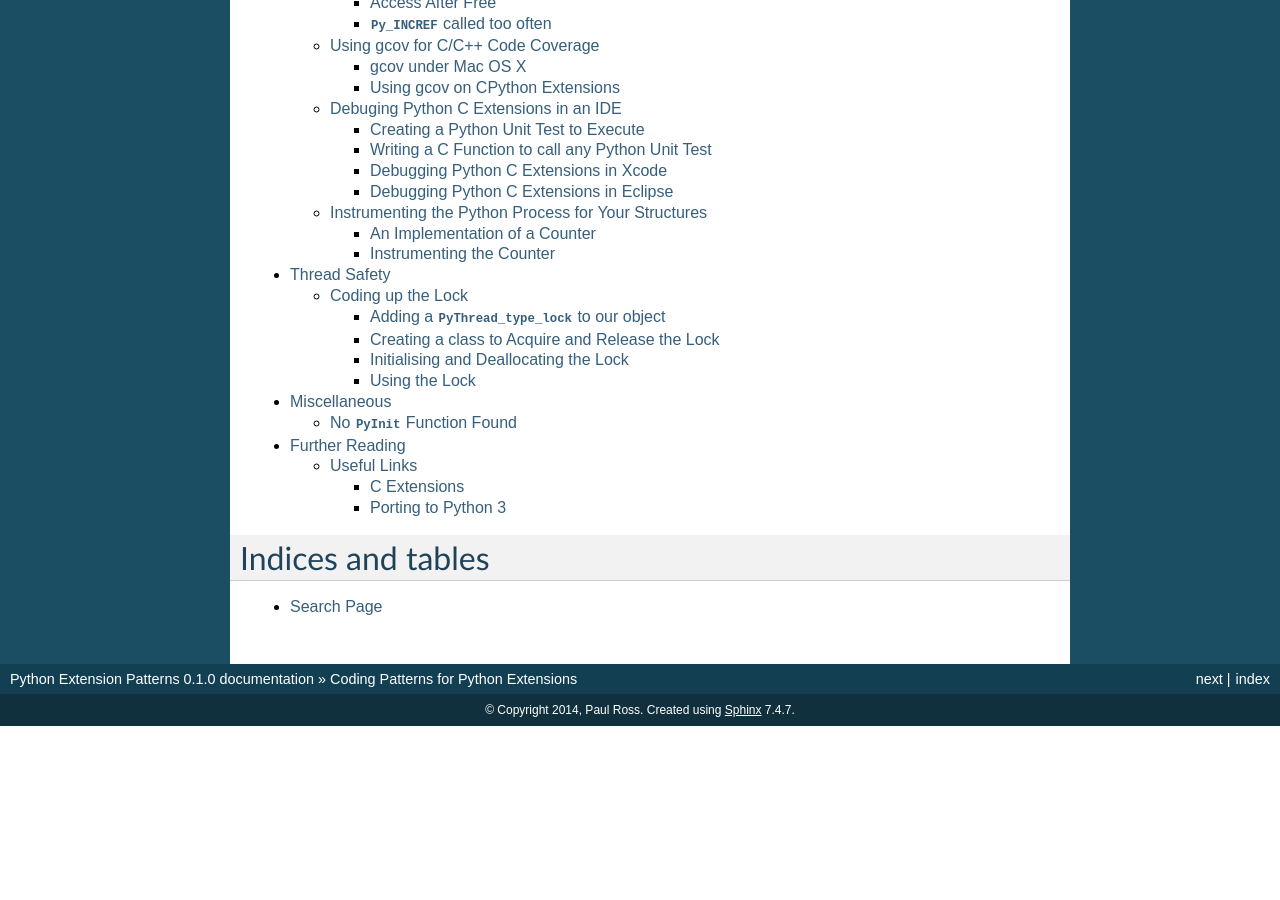
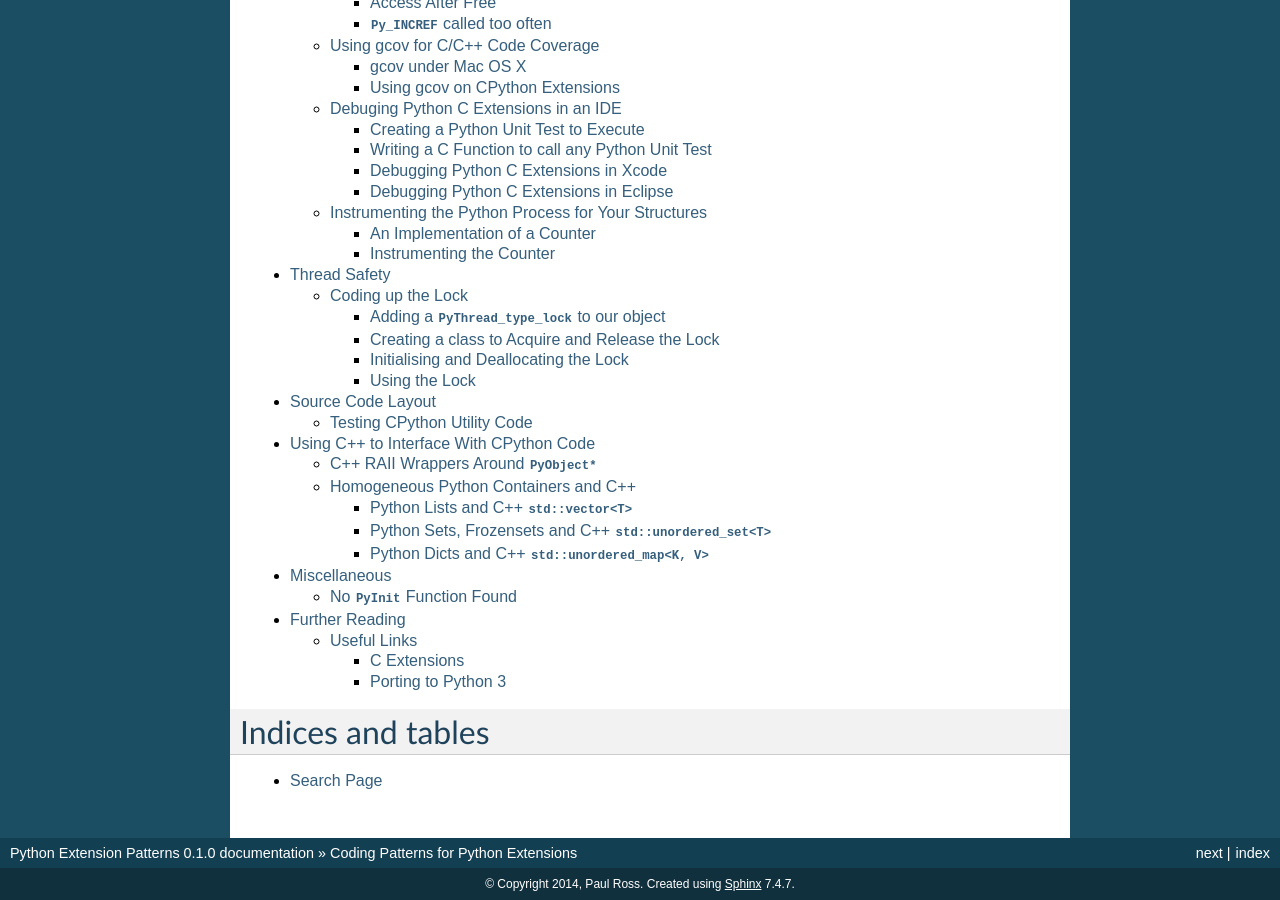
Before and after one commit to paulross/PythonExtensionPatterns, a Sphinx documentation site: the page built from doc/sphinx/source/index.rst, in a window 1280 px wide and 900 px high, scrolled down 1585 px. Built offline with Sphinx 7.4.7, drawn with Linux system fonts in a browser that asks for light colours; before the commit the page ends 2311 px from its top, so only the background shows below that; some of the changed lines change nothing that is shown.

Commit message:
Adds generic use of C++. Adds source code layout.

```diff
--- /dev/null
+++ b/doc/sphinx/source/code_layout.rst
@@ -0,0 +1,51 @@
+.. highlight:: python
+    :linenothreshold: 10
+
+.. toctree::
+    :maxdepth: 3
+
+=================================
+Source Code Layout
+=================================
+
+I find it useful to physically separate out the source code into different categories:
+
++-------------------+------------+--------------------------+-----------+----------+--------------------------------------------------+
+| Category          | Language   | ``#include <Python.h>``? | Testable? |  Where?  | Description                                      |
++===================+============+==========================+===========+==========+==================================================+
+| Pure Python       | Python     | No                       | Yes       | ``py/``  | Regular Python code tested by pytest or similar. |
++-------------------+------------+--------------------------+-----------+----------+--------------------------------------------------+
+| CPython interface | Mostly C   | Yes                      | No        | ``cpy/`` | C code that defines Python modules and classes.  |
+|                   |            |                          |           |          | Functions that are exposed directly to Python.   |
++-------------------+------------+--------------------------+-----------+----------+--------------------------------------------------+
+| CPython utilities | C, C++     | Yes                      | Yes       | ``cpy/`` | Utility C/C++ code that works with Python        |
+|                   |            |                          |           |          | objects but these functions that are *not*       |
+|                   |            |                          |           |          | exposed directly to Python.                      |
+|                   |            |                          |           |          | This code can be tested in a C/C++ environment   |
+|                   |            |                          |           |          | with a specialised test framework.               |
+|                   |            |                          |           |          | See :ref:`cpp_and_cpython` for some examples.    |
++-------------------+------------+--------------------------+-----------+----------+--------------------------------------------------+
+| C/C++ core        | C, C++     | No                       | Yes       | ``cpp/`` | C/C++ code that knows nothing about Python.      |
+|                   |            |                          |           |          | This code can be tested in a C/C++ environment   |
+|                   |            |                          |           |          | with a standard C/C++ test framework.            |
++-------------------+------------+--------------------------+-----------+----------+--------------------------------------------------+
+
+
+--------------------------------------
+Testing CPython Utility Code
+--------------------------------------
+
+When making Python C API calls from a C/C++ environment it is important to initialise the Python interpreter. For example, this small program segfaults:
+
+.. code-block:: sh
+
+    #include <Python.h>
+
+    int main(int /* argc */, const char *[] /* argv[] */) {
+        PyErr_Format(PyExc_TypeError, "Stuff",);
+        return 0;
+    }
+
+The reason is that ``PyErr_Format`` calls ``PyThreadState *thread_state = PyThreadState_Get();`` theen ``thread_state`` will be NULL unless the Python interpreter is initialised.
+
+So you need to call ``Py_Initialize()`` to set up statically allocated interpreter data. Alternativley put ``if (! Py_IsInitialized()) Py_Initialize();`` in every test. See: `https://docs.python.org/3/c-api/init.html <https://docs.python.org/3/c-api/init.html>`_
--- /dev/null
+++ b/doc/sphinx/source/cpp_and_cpython.rst
@@ -0,0 +1,459 @@
+.. highlight:: cpp
+    :linenothreshold: 10
+
+.. toctree::
+    :maxdepth: 3
+
+.. _cpp_and_cpython:
+
+********************************************
+Using C++ to Interface With CPython Code
+********************************************
+
+.. code-block:: cpp
+
+    /* Returns non zero if Python is initialised and there is no Python error set.
+     * The second version also checks that the given pointer is non-NULL
+     * Use this thus, it will do nothing if NDEBUG is defined:
+     *
+     * assert(cpython_asserts());
+     * assert(cpython_asserts(p));
+     */
+    int cpython_asserts() {
+        return Py_IsInitialized() && PyErr_Occurred() == NULL;
+    }
+
+    int cpython_asserts(PyObject *pobj) {
+        return cpython_asserts() && pobj != NULL;
+    }
+
+
+============================================
+C++ RAII Wrappers Around ``PyObject*``
+============================================
+
+It is sometimes useful to wrap up a ``PyObject*`` in a class that will manage the reference count:
+
+.. code-block:: cpp
+
+    /** General wrapper around a PyObject*.
+     * This decrements the reference count on destruction.
+     */
+    class DecRefDtor {
+    public:
+        DecRefDtor(PyObject *ref) : m_ref { ref } {}
+        Py_ssize_t ref_count() const { return m_ref ? Py_REFCNT(m_ref) : 0; }
+        // Allow setting of the (optional) argument with
+        // PyArg_ParseTupleAndKeywords
+        PyObject **operator&() {
+            Py_XDECREF(m_ref);
+            m_ref = NULL;
+            return &m_ref;
+        }
+        // Access the argument or the default if default.
+        operator PyObject*() const {
+            return m_ref;
+        }
+        // Test if constructed successfully from the new reference.
+        explicit operator bool() { return m_ref != NULL; }
+        ~DecRefDtor() { Py_XDECREF(m_ref); }
+    protected:
+        PyObject *m_ref;
+    };
+
+There are two useful sub-classes, one for borrowed references, one for new references that are temporary:
+
+.. code-block:: cpp
+
+    /** Wrapper around a PyObject* that is a borrowed reference.
+     * This increments the reference count on construction and
+     * decrements the reference count on destruction.
+     */
+    class BorrowedRef : public DecRefDtor {
+    public:
+        BorrowedRef(PyObject *borrowed_ref) : DecRefDtor(borrowed_ref) {
+            Py_XINCREF(m_ref);
+        }
+    };
+
+    /** Wrapper around a PyObject* that is a new reference.
+     * This owns the reference so does not increment it on construction but
+     * does decrement it on destruction.
+     */
+    class NewRef : public DecRefDtor {
+    public:
+        NewRef(PyObject *new_ref) : DecRefDtor(new_ref) {}
+    };
+
+
+============================================
+Homogeneous Python Containers and C++
+============================================
+
+Here are some useful generic functions that can convert homogeneous Python containers to and from their C++ STL equivalents. They use function pointers to identify the conversion function from Python to C++ objects.
+
+Here are a couple of such functions that convert ``PyObject*`` to and from ``std::string``:
+
+.. code-block:: cpp
+
+    PyObject *std_string_to_py_utf8(const std::string &str) {
+        return PyUnicode_FromStringAndSize(str.c_str(), str.size());
+    }
+
+    std::string py_utf8_to_std_string(PyObject *py_str) {
+        assert(cpython_asserts(py_str));
+        std::string r;
+
+        if (PyUnicode_Check(py_str)) {
+            if (! PyUnicode_READY(py_str)) {
+                if (PyUnicode_KIND(py_str) == PyUnicode_1BYTE_KIND) {
+                    // Python 3 and its minor versions (they vary)
+                    //    const Py_UCS1 *pChrs = PyUnicode_1BYTE_DATA(pyStr);
+                    //    result = std::string(reinterpret_cast<const char*>(pChrs));
+    #if PY_MAJOR_VERSION >= 3
+                    r = std::string((char*)PyUnicode_1BYTE_DATA(py_str));
+    #else
+                    // Nasty cast away constness because PyString_AsString takes non-const in Py2
+                    r = std::string((char*)PyString_AsString(const_cast<PyObject *>(py_str)));
+    #endif
+                } else {
+                    PyErr_Format(PyExc_ValueError, "In %s \"py_str\" not utf-8", __FUNCTION__);
+                }
+            } else {
+                PyErr_Format(PyExc_ValueError, "In %s \"py_str\" failed PyUnicode_READY()", __FUNCTION__);
+            }
+        } else {
+            PyErr_Format(PyExc_TypeError, "Argument to %s must be unicode string not \"%s\"",
+                         __FUNCTION__, Py_TYPE(py_str)->tp_name);
+        }
+        return r;
+    }
+
+
+
+--------------------------------------------
+Python Lists and C++ ``std::vector<T>``
+--------------------------------------------
+
+^^^^^^^^^^^^^^^^^^^^^^^^^^^^^^^^^^^^^^^^^^^^
+Python ``list`` to C++ ``std::vector<T>``
+^^^^^^^^^^^^^^^^^^^^^^^^^^^^^^^^^^^^^^^^^^^^
+
+This converts a python list to a ``std::vector<T>``. ``ConvertToT`` is a function pointer to a function that takes a ``PyObject*`` and returns an instance of a ``T`` type. On failure to to convert a ``PyObject*`` this function should set a Python error (making ``PyErr_Occurred()`` non-NULL) and return a default ``T``. On failure this function sets PyErr_Occurred() and the return value will be empty.
+
+.. code-block:: cpp
+
+    template <typename T>
+    std::vector<T>
+    py_list_to_std_vector(PyObject *py_list, T (*ConvertToT)(PyObject *)) {
+        assert(cpython_asserts(py_list));
+        std::vector<T> cpp_vector;
+
+        if (PyList_Check(py_list)) {
+            cpp_vector.reserve(PyList_GET_SIZE(py_list));
+            for (Py_ssize_t i = 0; i < PyList_GET_SIZE(py_list); ++i) {
+                cpp_vector.emplace(cpp_vector.end(),
+                                   (*ConvertToT)(PyList_GetItem(py_list, i)));
+                if (PyErr_Occurred()) {
+                   cpp_vector.clear();
+                   break;
+                }
+            }
+        } else {
+            PyErr_Format(PyExc_TypeError,
+                         "Argument \"py_list\" to %s must be list not \"%s\"",
+                         __FUNCTION__, Py_TYPE(py_list)->tp_name);
+        }
+        return cpp_vector;
+    }
+
+If we have a function ``PyObject *std_string_to_py_utf8(const std::string &);`` we can use this thus:
+
+.. code-block:: cpp
+
+    std::vector<std::string> cpp_vector;
+    // Initialise cpp_vector...
+    PyObject *py_list = std_vector_to_py_list(cpp_vector, &std_string_to_py_utf8);
+    if (! py_list) {
+        // Handle error condition.
+    } else {
+        // All good.
+    }
+
+^^^^^^^^^^^^^^^^^^^^^^^^^^^^^^^^^^^^^^^^^^^^
+C++ ``std::vector<T>`` to Python ``list``
+^^^^^^^^^^^^^^^^^^^^^^^^^^^^^^^^^^^^^^^^^^^^
+
+And the inverse that takes a C++ ``std::vector<T>`` and makes a Python ``list``. ``ConvertToPy`` is a pointer to a function that takes an instance of a ``T`` type and returns a ``PyObject*``, this should return NULL on failure and set ``PyErr_Occurred()``.
+
+.. code-block:: cpp
+
+    template <typename T>
+    PyObject*
+    std_vector_to_py_list(const std::vector<T> &cpp_vec,
+                          PyObject *(*ConvertToPy)(const T&)
+                          ) {
+        assert(cpython_asserts());
+        PyObject *r = PyList_New(cpp_vec.size());
+        if (! r) {
+            goto except;
+        }
+        for (Py_ssize_t i = 0; i < cpp_vec.size(); ++i) {
+            PyObject *item = (*ConvertToPy)(cpp_vec[i]);
+            if (! item || PyErr_Occurred() || PyList_SetItem(r, i, item)) {
+                goto except;
+            }
+        }
+        assert(! PyErr_Occurred());
+        assert(r);
+        goto finally;
+    except:
+        assert(PyErr_Occurred());
+        // Clean up list
+        if (r) {
+            // No PyList_Clear().
+            for (Py_ssize_t i = 0; i < PyList_GET_SIZE(r); ++i) {
+                Py_XDECREF(PyList_GET_ITEM(r, i));
+            }
+            Py_DECREF(r);
+            r = NULL;
+        }
+    finally:
+        return r;
+    }
+
+If we have a function ``std::string py_utf8_to_std_string(PyObject *);`` we can use this thus, we have to specify the C++ template specialisation:
+
+.. code-block:: cpp
+
+    std::vector<std::string> result = py_list_to_std_vector<std::string>(py_list, &py_utf8_to_std_string);
+    if (PyErr_Occurred()) {
+        // Handle error condition.
+    } else {
+        // All good.
+    }
+
+
+------------------------------------------------------------
+Python Sets, Frozensets and C++ ``std::unordered_set<T>``
+------------------------------------------------------------
+
+^^^^^^^^^^^^^^^^^^^^^^^^^^^^^^^^^^^^^^^^^^^^^^^^^^^
+Python ``set`` to C++ ``std::unordered_set<T>``
+^^^^^^^^^^^^^^^^^^^^^^^^^^^^^^^^^^^^^^^^^^^^^^^^^^^
+
+Convert a Python ``set`` or ``frozenset`` to a ``std::unordered_set<T>``. ``ConvertToT`` is a function pointer to a function that takes a ``PyObject*`` and returns an instance of a ``T`` type. This function should make ``PyErr_Occurred()`` true on failure to convert a ``PyObject*`` and return a default ``T``.
+
+On failure sets ``PyErr_Occurred()`` and the return value will be empty.
+
+.. code-block:: cpp
+
+    template <typename T>
+    std::unordered_set<T>
+    py_set_to_std_unordered_set(PyObject *py_set, T (*ConvertToT)(PyObject *)) {
+        assert(cpython_asserts(py_set));
+        std::unordered_set<T> cpp_set;
+
+        if (PySet_Check(py_set) || PyFrozenSet_Check(py_set)) {
+            // The C API does not allow direct access to an item in a set so we
+            // make a copy and pop from that.
+            PyObject *set_copy = PySet_New(py_set);
+            if (set_copy) {
+                while (PySet_GET_SIZE(set_copy)) {
+                    PyObject *item = PySet_Pop(set_copy);
+                    if (! item || PyErr_Occurred()) {
+                        PySet_Clear(set_copy);
+                        cpp_set.clear();
+                        break;
+                    }
+                    cpp_set.emplace((*ConvertToT)(item));
+                    Py_DECREF(item);
+                }
+                Py_DECREF(set_copy);
+            } else {
+                assert(PyErr_Occurred());
+            }
+        } else {
+            PyErr_Format(PyExc_TypeError,
+                 "Argument \"py_set\" to %s must be set or frozenset not \"%s\"",
+                 __FUNCTION__, Py_TYPE(py_set)->tp_name);
+        }
+        return cpp_set;
+    }
+
+
+^^^^^^^^^^^^^^^^^^^^^^^^^^^^^^^^^^^^^^^^^^^^^^^^^^^^^^^^^^^^^^^^^^
+C++ ``std::unordered_set<T>`` to Python ``set`` or ``frozenset``
+^^^^^^^^^^^^^^^^^^^^^^^^^^^^^^^^^^^^^^^^^^^^^^^^^^^^^^^^^^^^^^^^^^
+
+Convert a ``std::unordered_set<T>`` to a new Python ``set`` or ``frozenset``. ``ConvertToPy`` is a pointer to a function that takes an instance of a ``T`` type and returns a ``PyObject*``, this should return NULL on failure.
+
+Returns a new reference on success, NULL on failure.
+
+.. code-block:: cpp
+
+    template <typename T>
+    PyObject*
+    std_unordered_set_to_py_set(const std::unordered_set<T> &cpp_set,
+                                PyObject *(*ConvertToPy)(const T&),
+                                bool is_frozen=false) {
+        assert(cpython_asserts());
+        PyObject *r = NULL;
+        if (is_frozen) {
+            r = PyFrozenSet_New(NULL);
+        } else {
+            r = PySet_New(NULL);
+        }
+        if (! r) {
+            goto except;
+        }
+        for (auto &iter: cpp_set) {
+            PyObject *item = (*ConvertToPy)(iter);
+            if (! item || PyErr_Occurred() || PySet_Add(r, item)) {
+                goto except;
+            }
+        }
+        assert(! PyErr_Occurred());
+        assert(r);
+        goto finally;
+    except:
+        assert(PyErr_Occurred());
+        // Clean up set
+        if (r) {
+            PySet_Clear(r);
+            Py_DECREF(r);
+            r = NULL;
+        }
+    finally:
+        return r;
+    }
+
+-----------------------------------------------------
+Python Dicts and C++ ``std::unordered_map<K, V>``
+-----------------------------------------------------
+
+^^^^^^^^^^^^^^^^^^^^^^^^^^^^^^^^^^^^^^^^^^^^^^^^^^^^^
+Python ``dict`` to C++ ``std::unordered_map<K, V>``
+^^^^^^^^^^^^^^^^^^^^^^^^^^^^^^^^^^^^^^^^^^^^^^^^^^^^^
+
+Convert a Python ``dict`` to a ``std::unordered_map<K, V>``. ``PyKeyConvertToK`` and ``PyKeyConvertToK`` are function pointers to functions that takes a ``PyObject*`` and returns an instance of a ``K`` or ``V`` type. This function should make ``PyErr_Occurred()`` true on failure to convert a ``PyObject*`` and return a default value.
+
+On failure this sets ``PyErr_Occurred()`` and the return value will be empty.
+
+.. code-block:: cpp
+
+    template <typename K, typename V>
+    std::unordered_map<K, V>
+    py_dict_to_std_unordered_map(PyObject *dict,
+                                 K (*PyKeyConvertToK)(PyObject *),
+                                 V (*PyValConvertToV)(PyObject *)
+                                 ) {
+        Py_ssize_t pos = 0;
+        PyObject *key = NULL;
+        PyObject *val = NULL;
+        std::unordered_map<K, V> cpp_map;
+
+        if (! PyDict_Check(dict)) {
+            PyErr_Format(PyExc_TypeError,
+                         "Argument \"dict\" to %s must be dict not \"%s\"",
+                         __FUNCTION__, Py_TYPE(dict)->tp_name);
+            return cpp_map;
+        }
+        while (PyDict_Next(dict, &pos, &key, &val)) {
+            K cpp_key = (*PyKeyConvertToK)(key);
+            if (PyErr_Occurred()) {
+                cpp_map.clear();
+                break;
+            }
+            V cpp_val = (*PyValConvertToV)(val);
+            if (PyErr_Occurred()) {
+                cpp_map.clear();
+                break;
+            }
+            cpp_map.emplace(cpp_key, cpp_val);
+        }
+        return cpp_map;
+    }
+
+The following expects a Python dict of ``{str : str}`` and will convert it to a ``std::unordered_map<std::string, std::string>``:
+
+.. code-block:: cpp
+
+    std::unordered_map<std::string, std::string> result;
+    result = py_dict_to_std_unordered_map(py_dict,
+                                          &py_utf8_to_std_string,
+                                          &py_utf8_to_std_string);
+    if (PyErr_Occurred()) {
+        // Handle failure...
+    } else {
+        // Success...
+    }
+
+^^^^^^^^^^^^^^^^^^^^^^^^^^^^^^^^^^^^^^^^^^^^^^^^^^^^^
+C++ ``std::unordered_map<K, V>`` to Python ``dict``
+^^^^^^^^^^^^^^^^^^^^^^^^^^^^^^^^^^^^^^^^^^^^^^^^^^^^^
+
+Convert a ``std::unordered_map<K, V>`` to a new Python ``dict``. ``KeyConvertToPy``, ``ValConvertToPy`` are pointers to functions that takes an instance of a ``K`` or ``V`` type and returns a ``PyObject*``, this should return NULL on failure.
+
+Returns a new reference on success, NULL on failure.
+
+.. code-block:: cpp
+
+    template <typename K, typename V>
+    PyObject*
+    std_unordered_map_to_py_dict(const std::unordered_map<K, V> &cpp_map,
+                                 PyObject *(*KeyConvertToPy)(const K&),
+                                 PyObject *(*ValConvertToPy)(const V&)
+                                 ) {
+        PyObject *key = NULL;
+        PyObject *val = NULL;
+        PyObject *r = PyDict_New();
+
+        if (!r) {
+            goto except;
+        }
+        for (auto &iter: cpp_map) {
+            key = (*KeyConvertToPy)(iter.first);
+            if (! key || PyErr_Occurred()) {
+                goto except;
+            }
+            val = (*ValConvertToPy)(iter.second);
+            if (! val || PyErr_Occurred()) {
+                goto except;
+            }
+            if (PyDict_SetItem(r, key, val)) {
+                goto except;
+            }
+        }
+        assert(! PyErr_Occurred());
+        assert(r);
+        goto finally;
+    except:
+        assert(PyErr_Occurred());
+        // Clean up dict
+        if (r) {
+            PyDict_Clear(r);
+            Py_DECREF(r);
+        }
+        r = NULL;
+    finally:
+        return r;
+    }
+
+The following will convert a ``std::unordered_map<std::string, std::string>`` to a Python dict:
+
+.. code-block:: cpp
+
+    std::unordered_map<std::string, std::string> cpp_map {
+        {"Foo", "Bar"}
+    };
+    PyObject *py_dict = std_unordered_map_to_py_dict<std::string, std::string>(
+            cpp_map,
+            &std_string_to_py_utf8,
+            &std_string_to_py_utf8
+    );
+    if (! py_dict) {
+        // Handle failure...
+    } else {
+        // All good...
+    }
--- a/doc/sphinx/source/index.rst
+++ b/doc/sphinx/source/index.rst
@@ -22,6 +22,8 @@
    compiler_flags
    debugging/debug
    thread_safety
+   code_layout
+   cpp_and_cpython
    miscellaneous
    further_reading
 
```
